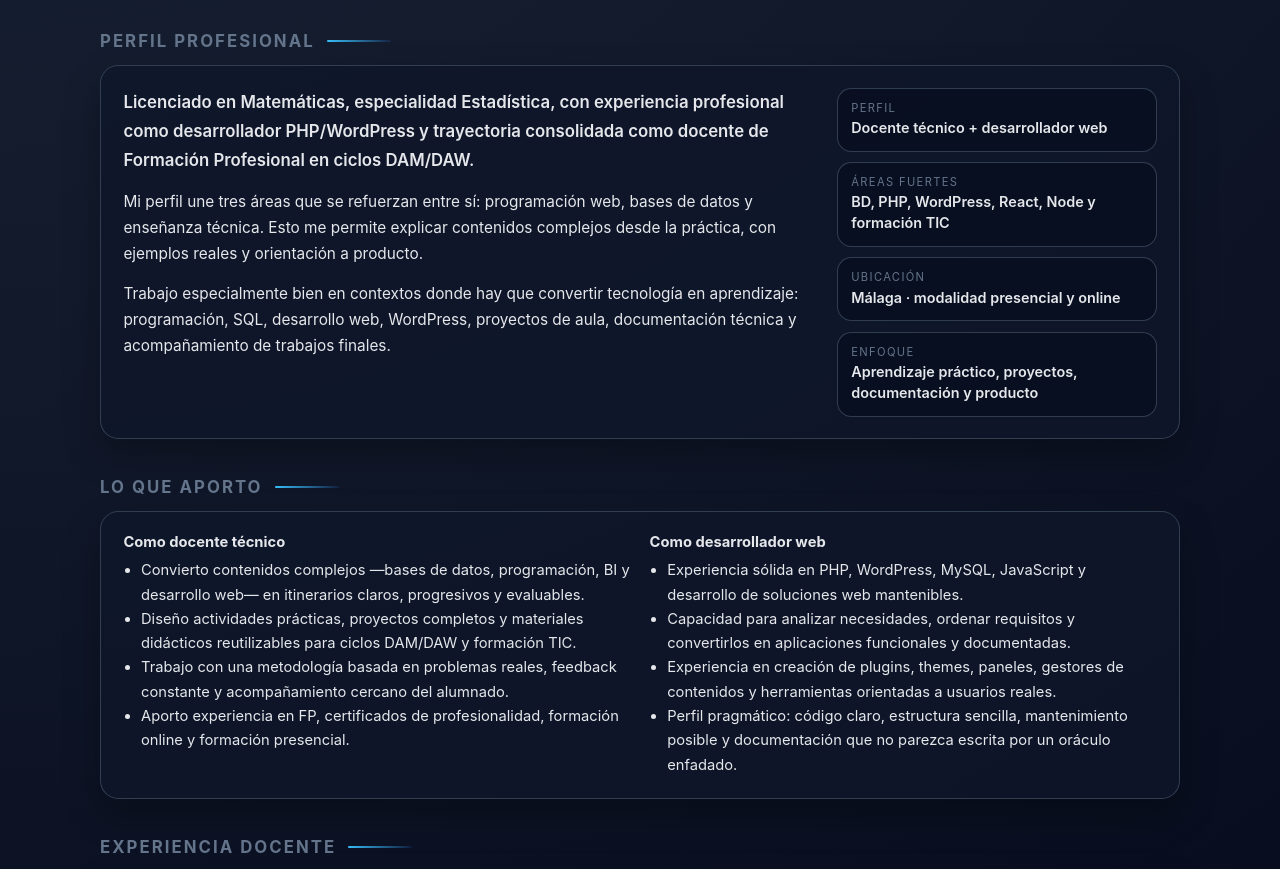
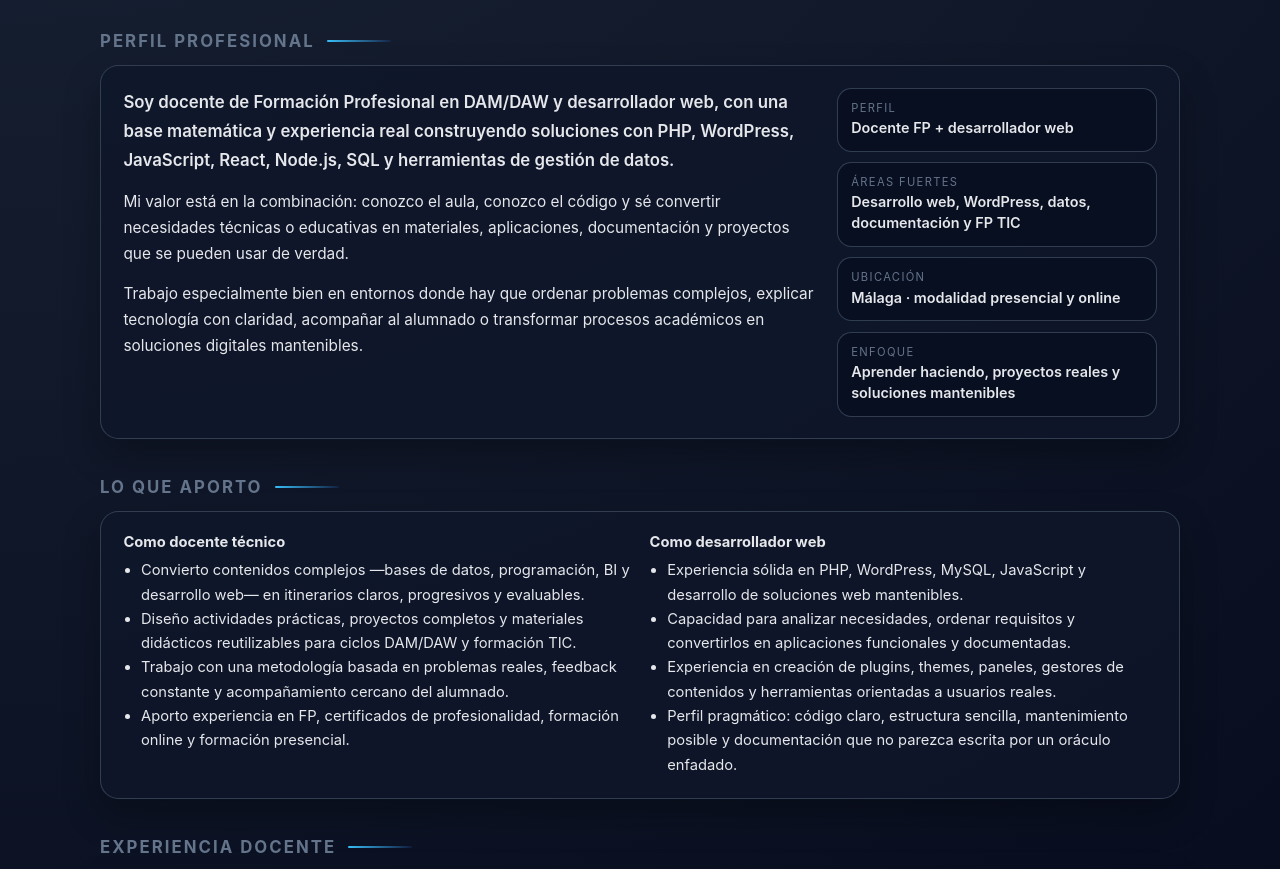
Before and after one commit to fpalacioschaves/cv-react, a React (Vite) app: page / in a window 1280 px wide. Shown: the part 938-1807 px from the top of the page. Built offline with nearby package versions, Linux system fonts and the light colour scheme; no server answers.

Commit message:
Refine professional profile copy

```diff
--- a/src/data/text.js
+++ b/src/data/text.js
@@ -8,16 +8,16 @@ export const TEXT = {
     badge: 'Disponible para colaboración docente, formación técnica y desarrollo web',
     profileTitle: 'Perfil profesional',
     profileP1:
-      'Licenciado en Matemáticas, especialidad Estadística, con experiencia profesional como desarrollador PHP/WordPress y trayectoria consolidada como docente de Formación Profesional en ciclos DAM/DAW.',
+      'Soy docente de Formación Profesional en DAM/DAW y desarrollador web, con una base matemática y experiencia real construyendo soluciones con PHP, WordPress, JavaScript, React, Node.js, SQL y herramientas de gestión de datos.',
     profileP2:
-      'Mi perfil une tres áreas que se refuerzan entre sí: programación web, bases de datos y enseñanza técnica. Esto me permite explicar contenidos complejos desde la práctica, con ejemplos reales y orientación a producto.',
+      'Mi valor está en la combinación: conozco el aula, conozco el código y sé convertir necesidades técnicas o educativas en materiales, aplicaciones, documentación y proyectos que se pueden usar de verdad.',
     profileP3:
-      'Trabajo especialmente bien en contextos donde hay que convertir tecnología en aprendizaje: programación, SQL, desarrollo web, WordPress, proyectos de aula, documentación técnica y acompañamiento de trabajos finales.',
+      'Trabajo especialmente bien en entornos donde hay que ordenar problemas complejos, explicar tecnología con claridad, acompañar al alumnado o transformar procesos académicos en soluciones digitales mantenibles.',
     profileHighlights: [
-      { label: 'Perfil', value: 'Docente técnico + desarrollador web' },
-      { label: 'Áreas fuertes', value: 'BD, PHP, WordPress, React, Node y formación TIC' },
+      { label: 'Perfil', value: 'Docente FP + desarrollador web' },
+      { label: 'Áreas fuertes', value: 'Desarrollo web, WordPress, datos, documentación y FP TIC' },
       { label: 'Ubicación', value: 'Málaga · modalidad presencial y online' },
-      { label: 'Enfoque', value: 'Aprendizaje práctico, proyectos, documentación y producto' },
+      { label: 'Enfoque', value: 'Aprender haciendo, proyectos reales y soluciones mantenibles' },
     ],
     teachingTitle: 'Experiencia docente',
     devTitle: 'Experiencia como programador',
@@ -74,16 +74,16 @@ export const TEXT = {
     badge: 'Available for teaching collaboration, technical training and web development',
     profileTitle: 'Professional profile',
     profileP1:
-      'Mathematics graduate specialised in Statistics, with professional experience as a PHP/WordPress developer and a solid teaching background in vocational DAM/DAW programmes.',
+      'I am a vocational DAM/DAW teacher and web developer, with a mathematics background and real experience building solutions with PHP, WordPress, JavaScript, React, Node.js, SQL and data management tools.',
     profileP2:
-      'My profile connects three complementary areas: web development, databases and technical education. This allows me to explain complex content from practice, using real examples and a product-oriented mindset.',
+      'My value lies in the combination: I know the classroom, I know the code, and I can turn technical or educational needs into materials, applications, documentation and projects that can actually be used.',
     profileP3:
-      'I work especially well in contexts where technology must become learning: programming, SQL, web development, WordPress, classroom projects, technical documentation and final project mentoring.',
+      'I work especially well in contexts where complex problems need to be organised, technology needs to be explained clearly, students need guidance, or academic processes need to become maintainable digital solutions.',
     profileHighlights: [
-      { label: 'Profile', value: 'Technical teacher + web developer' },
-      { label: 'Strong areas', value: 'Databases, PHP, WordPress, React, Node and IT training' },
+      { label: 'Profile', value: 'Vocational teacher + web developer' },
+      { label: 'Strong areas', value: 'Web development, WordPress, data, documentation and IT training' },
       { label: 'Location', value: 'Málaga · on-site and online' },
-      { label: 'Approach', value: 'Hands-on learning, projects, documentation and product' },
+      { label: 'Approach', value: 'Learning by doing, real projects and maintainable solutions' },
     ],
     teachingTitle: 'Teaching experience',
     devTitle: 'Developer experience',
```
